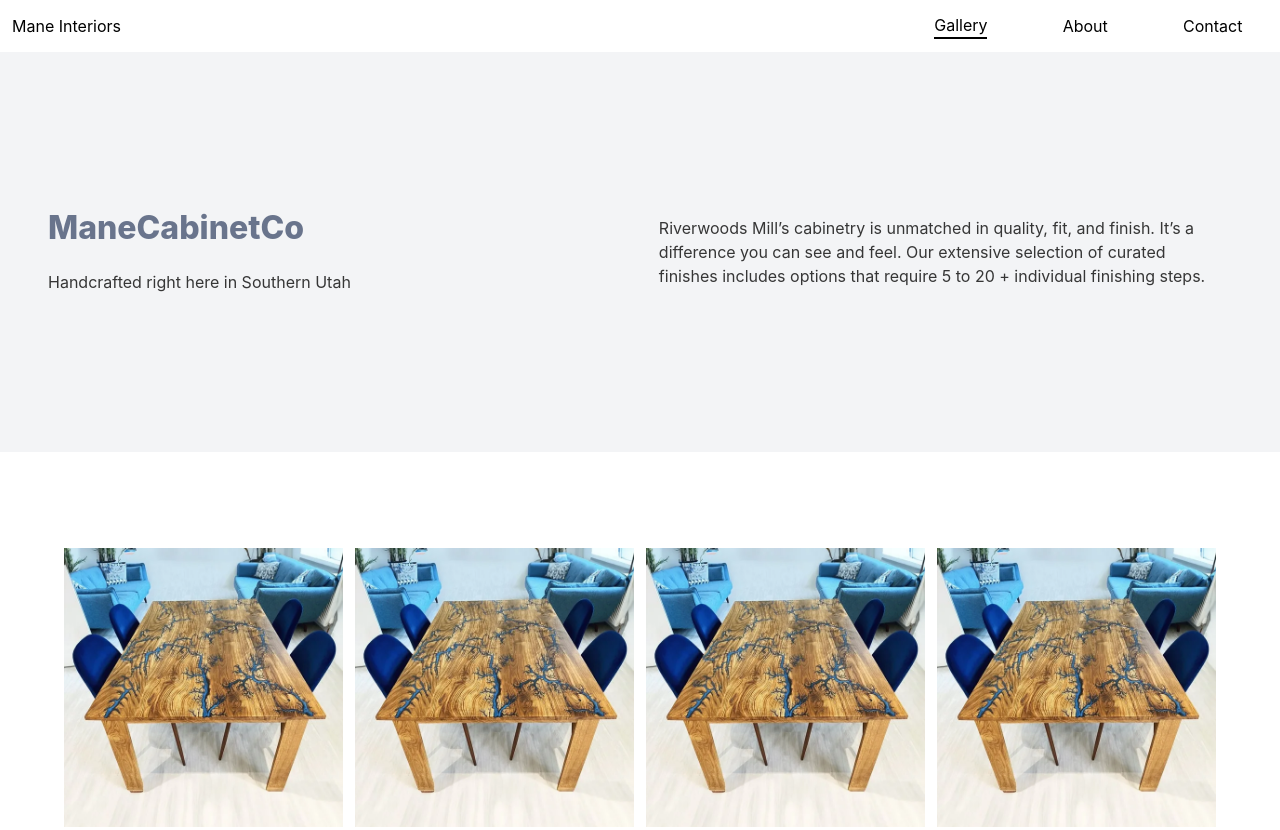
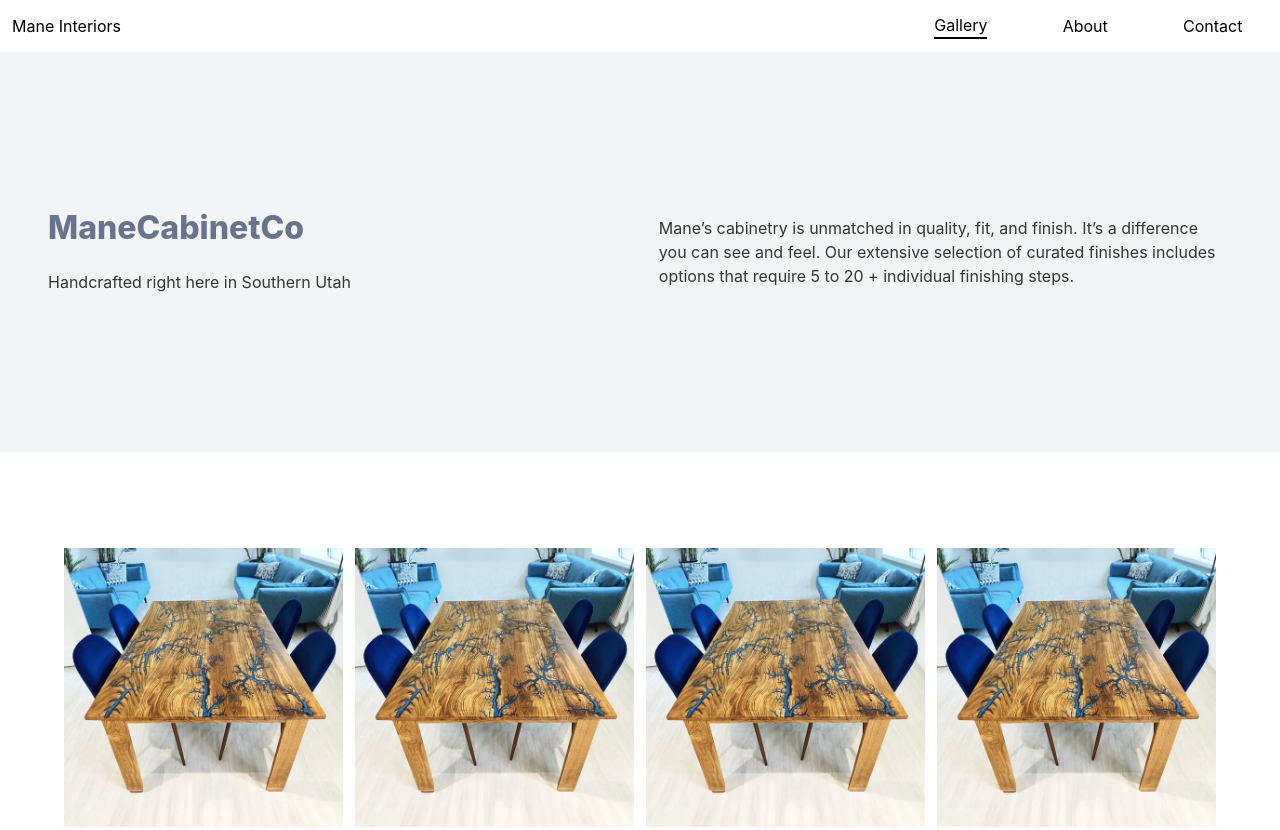
Before and after one commit to ManeCabinetCompany/ManeCabinetCompany.github.io, a website: page gallery.html in a window 1280 px wide. Shown: the top 830 px of the page. Drawn offline with nearby package versions, Linux system fonts and the light colour scheme.

Commit message:
correct name; need to change all the placeholder text

```diff
--- a/gallery.html
+++ b/gallery.html
@@ -48,7 +48,7 @@
                     <p class="title has-text-grey">ManeCabinetCo</p>
                     <div>Handcrafted right here in Southern Utah</div>
                 </div>
-                <div class="column is-offset-one-quarter">Riverwoods Mill’s cabinetry is unmatched in quality, fit, and finish. It’s a difference you can see and feel. Our extensive selection of curated finishes includes options that require 5 to 20 + individual finishing steps. </div>
+                <div class="column is-offset-one-quarter">Mane’s cabinetry is unmatched in quality, fit, and finish. It’s a difference you can see and feel. Our extensive selection of curated finishes includes options that require 5 to 20 + individual finishing steps. </div>
             </div>
         </div>
     </section>
```
